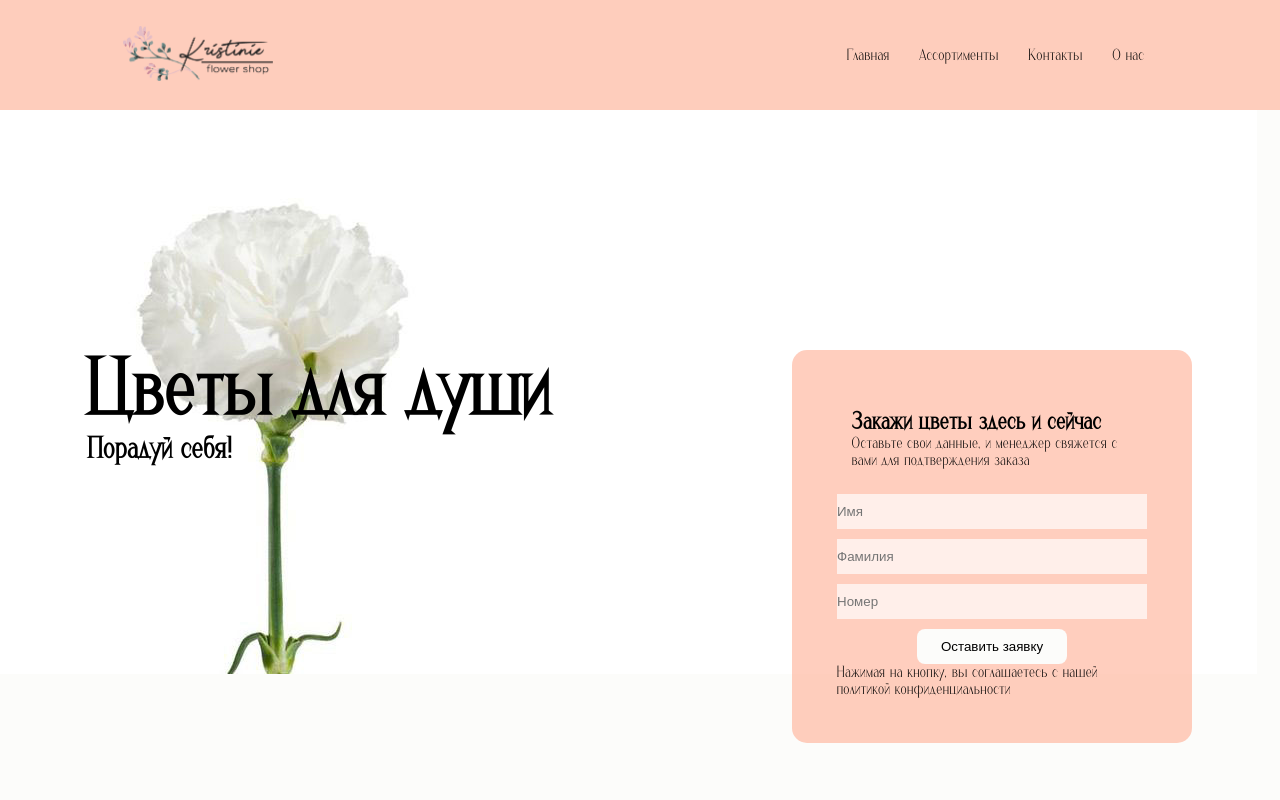
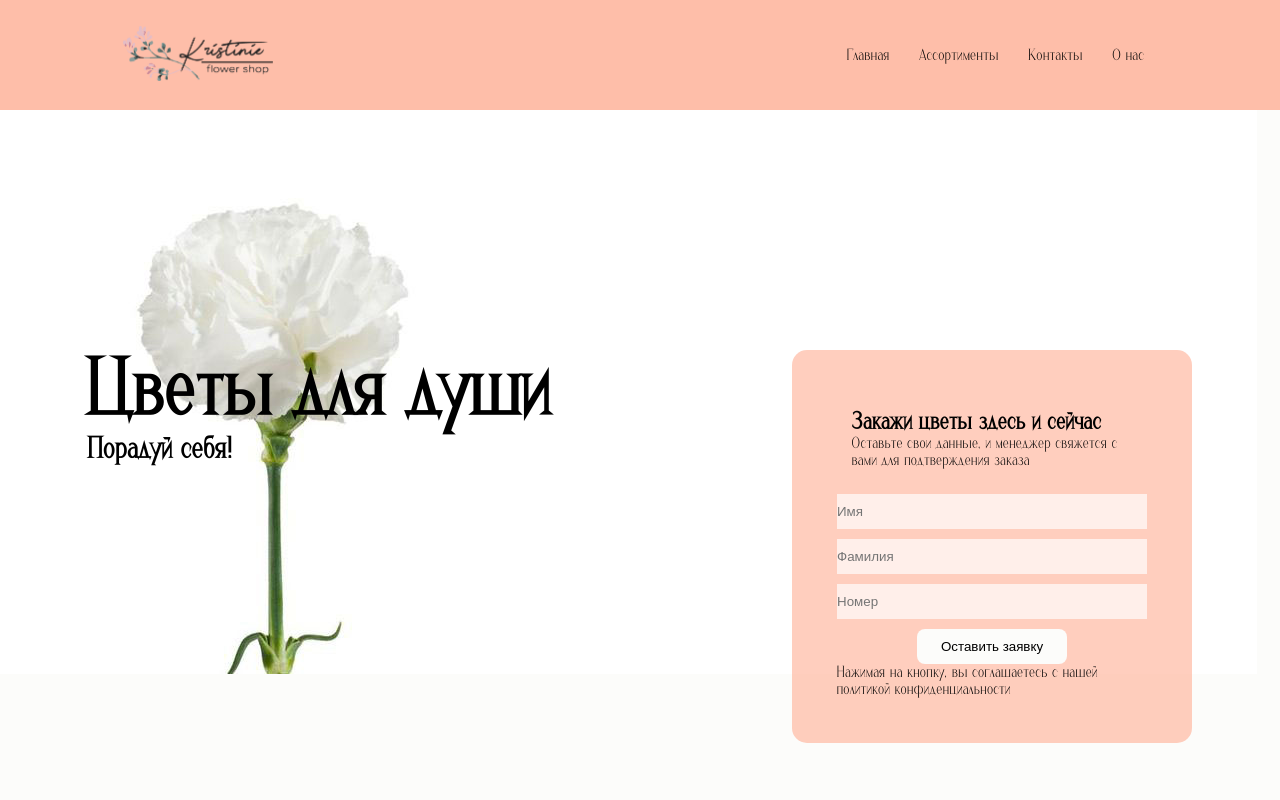
Before and after one commit to Gulsum9119/end, a plain HTML site: page index.html in a window 1280 px wide. Shown: the top 800 px of the page. Drawn offline with Linux system fonts and the light colour scheme.

Commit message:
new background color

```diff
--- a/css/style.css
+++ b/css/style.css
@@ -115,7 +115,9 @@ font-size: 80px;
     cursor: pointer;
 
 }
-
+header{
+    background-color: rgba(255, 184, 161, 0.685);
+}
 /***icon**/
 section.icons{
     background-color: rgba(255, 184, 161, 0.685);
```
